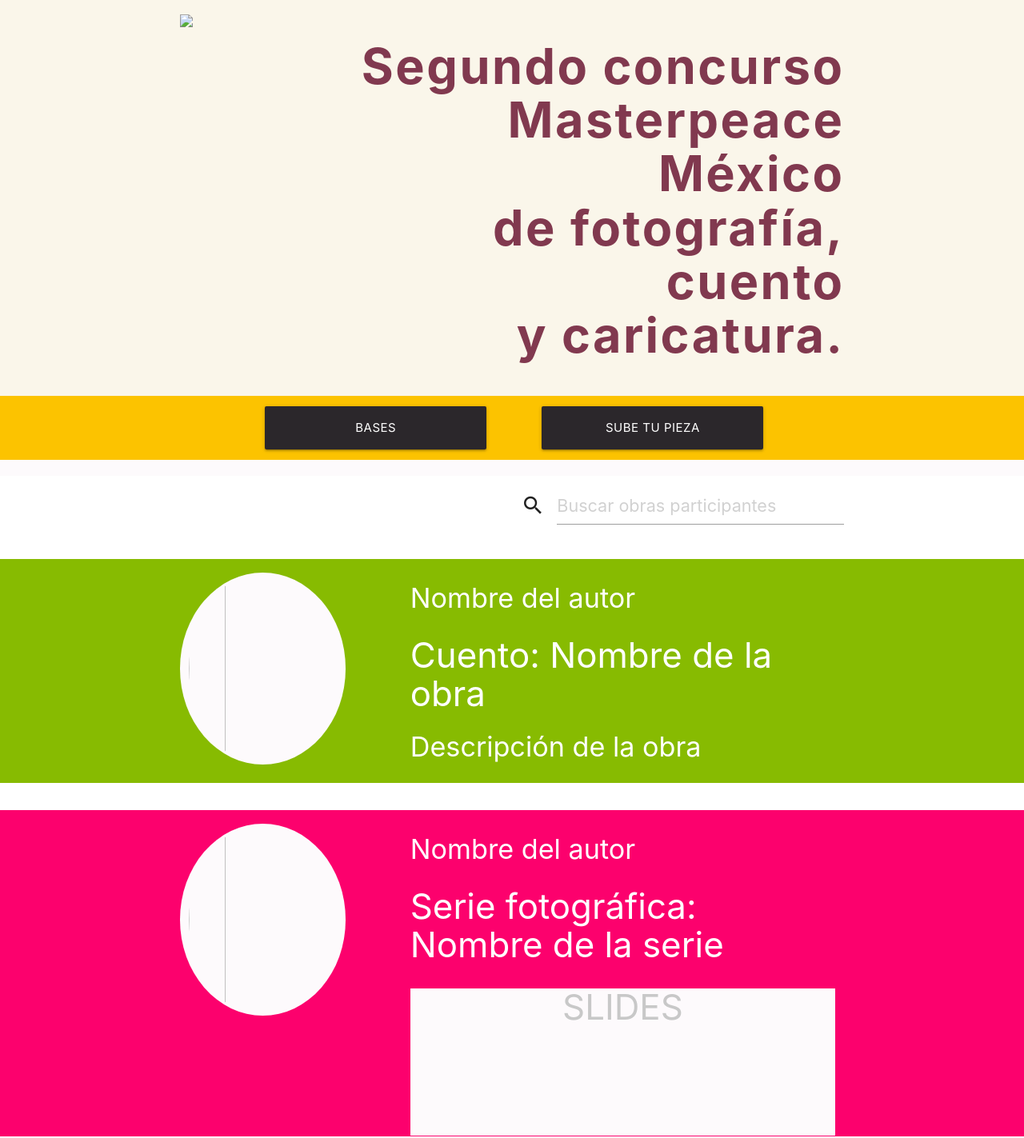
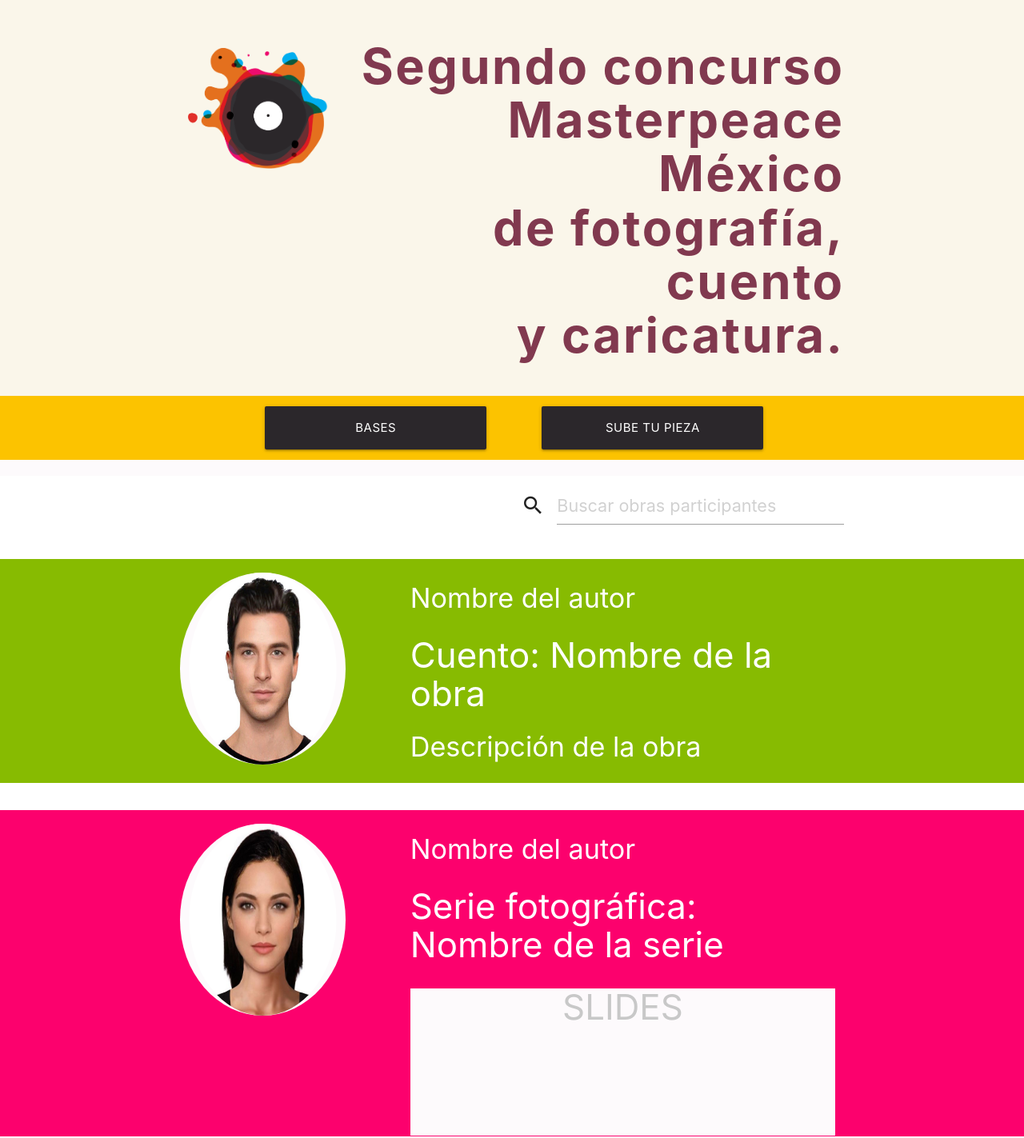
Before and after one commit to iarcosj/masterpeace_mexico, a plain HTML site: page index.html in a window 1280 px wide. Shown: the top 1423 px of the page at 80% size. Drawn offline with nearby package versions, Linux system fonts and the light colour scheme.

Commit message:
Cambios INDEX y CSS (index)

```diff
--- a/css/styles.css
+++ b/css/styles.css
@@ -35,7 +35,7 @@ body {
 }
 	/*DIVs header*/
 #divimgndx { /*Imagen*/
-	margin-top: 14px;
+	margin-top: 60px;
 	border-color: transparent;
 }
 #divtxtndx { /*Fondo texto*/
--- a/index.html
+++ b/index.html
@@ -12,7 +12,7 @@
 		<!--IMAGEN ENCABEZADO-->
 		<header class="row" id="hdrndx">
 			<div class="col s2 offset-s2" id="divimgndx">
-				<img class="responsive-img" src="img/mp.png">
+				<img class="responsive-img" src="img/master.png">
 			</div>
 			<!--TEXTO ENCABEZADO-->
 			<div class="col s6" id="divtxtndx">
@@ -40,7 +40,7 @@
 		    <section class="row" id="sctndxcu"> <!--Cuento-->
 				<div class="container col s8 offset-s2">
 					<div class="card">
-						<img class="circle col s3 responsive-img" src="img/cools_pic.png" id="avtrndx">
+						<img class="circle col s3 responsive-img" src="img/avtrh.jpg" id="avtrndx">
 							<div class="col s8 push-s1">
 								<h4 class="autor">Nombre del autor</h4>
 								<h3 class="obra">Cuento: Nombre de la obra</h3>
@@ -53,7 +53,7 @@
 			<section class="row" id="sctndxfo"> <!--Serie fotográfica-->
 				<div class="container col s8 offset-s2">
 					<div class="card">
-						<img class="circle col s3 responsive-img" src="img/cools_pic.png" id="avtrndx">
+						<img class="circle col s3 responsive-img" src="img/avtrm.jpg" id="avtrndx">
 							<div class="col s8 push-s1">
 								<h4 class="autor">Nombre del autor</h4>
 								<h3 class="obra">Serie fotográfica:<br>Nombre de la serie</h3>
@@ -68,7 +68,7 @@
 			<section class="row" id="sctndxca"> <!--Caricatura-->
 				<div class="container col s8 offset-s2">
 					<div class="card">
-						<img class="circle col s3 responsive-img" src="img/cools_pic.png" id="avtrndx">
+						<img class="circle col s3 responsive-img" src="img/avtrm2.png" id="avtrndx">
 							<div class="col s8 push-s1">
 								<h4 class="autor">Nombre del autor</h4>
 								<h3 class="obra">Caricatura:<br>Nombre de la obra</h3>
```
Also changed, not shown: img/avtrh.jpg (added), img/avtrm.jpg (added), img/avtrm2.jpg (added), img/avtrm2.png (added), img/hdr.jpg (added), img/master.png (added).
